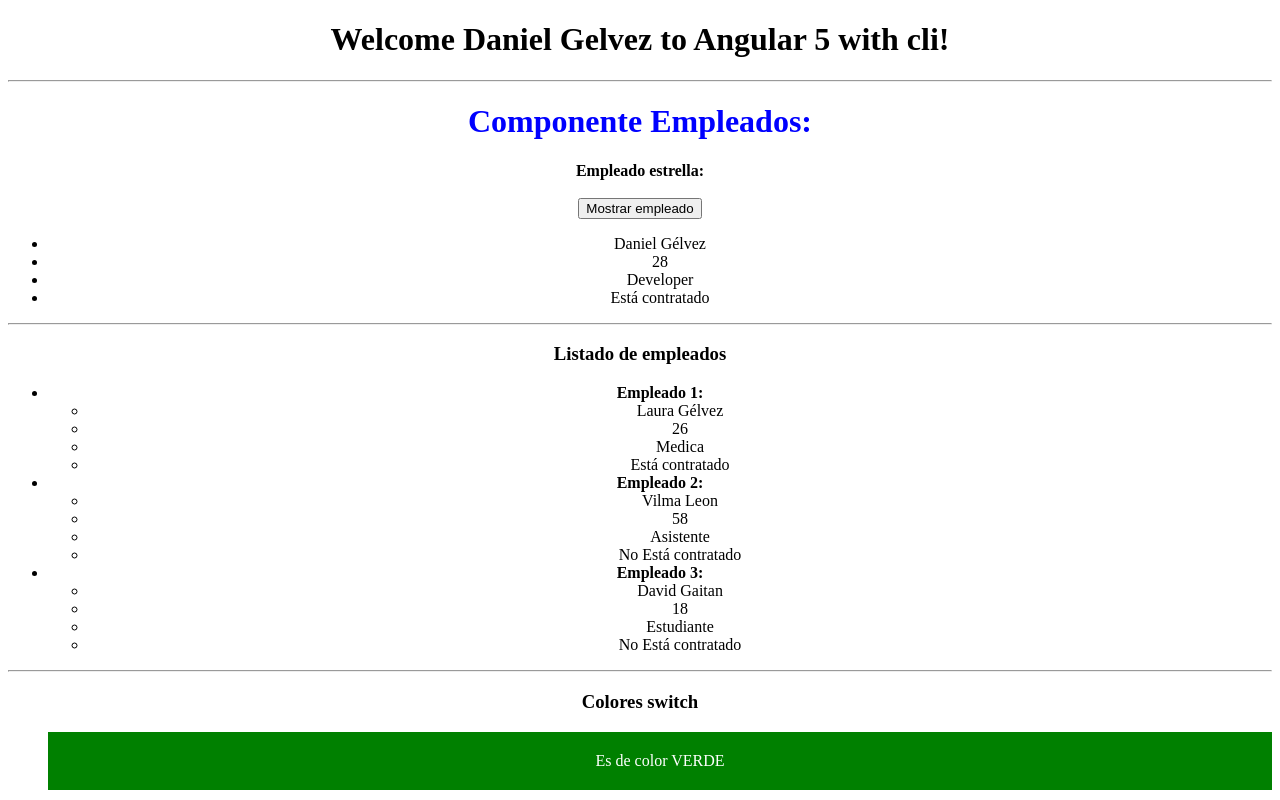
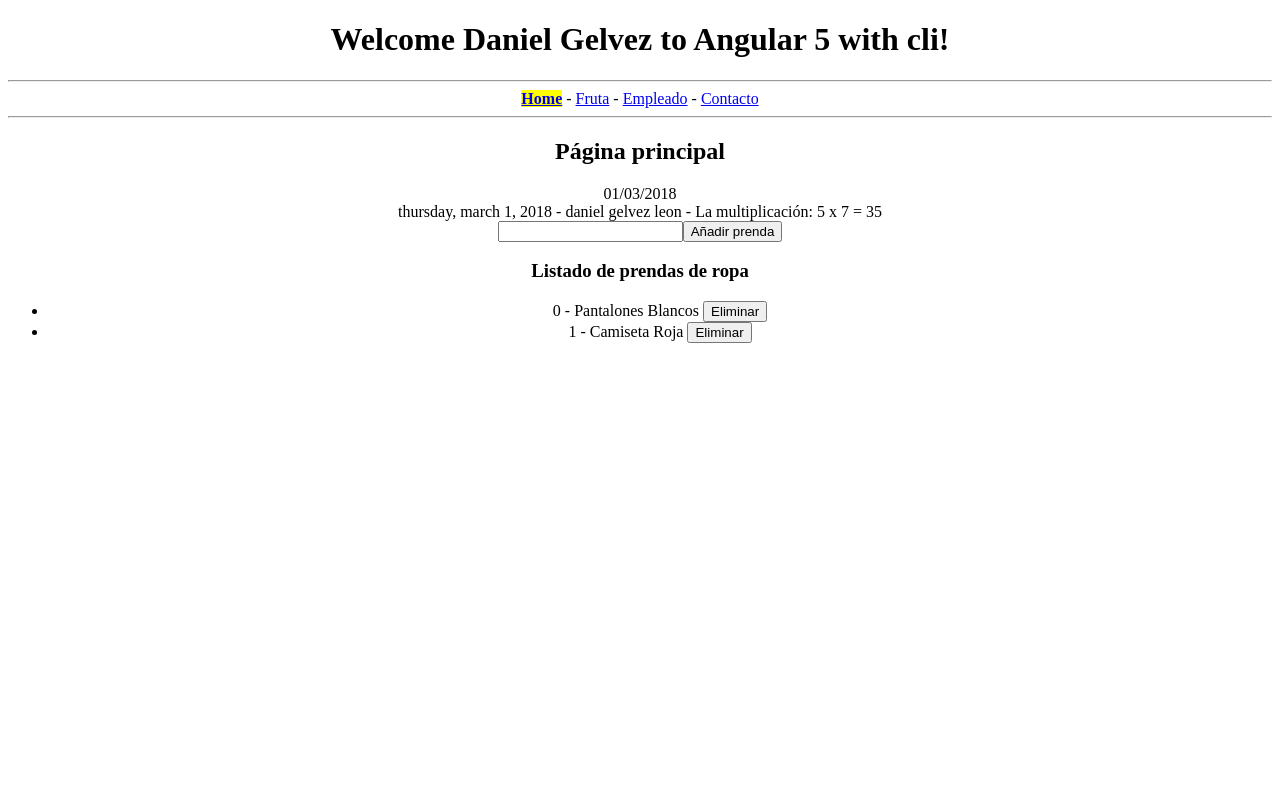
Before and after one commit to DIGelvezL/Angular-5, an Angular app: page /home in a window 1280 px wide. Shown: the top 800 px of the page. Built offline with nearby package versions, Linux system fonts and the light colour scheme.

Commit message:
no message

```diff
--- a/src/app/app.component.html
+++ b/src/app/app.component.html
@@ -3,6 +3,13 @@
   <h1>
     Welcome {{ title }}!
   </h1>
+  <hr>
+    <nav>
+        <a [routerLink]="['/home']" [routerLinkActive]="['activado']"> Home</a> -
+        <a [routerLink]="['/fruta']" [routerLinkActive]="['activado']"> Fruta</a> -
+        <a [routerLink]="['/empleado']" [routerLinkActive]="['activado']"> Empleado</a> -
+        <a [routerLink]="['/contacto']" [routerLinkActive]="['activado']"> Contacto</a>
+    </nav>
   <hr>
   <!-- <fruta></fruta> -->
   <!-- <empleado-tag></empleado-tag> -->
--- /dev/null
+++ b/src/app/contacto/contacto.component.html
@@ -0,0 +1,10 @@
+<h2>{{titulo}}</h2>
+
+<div *ngIf="parametro">
+	Parametro de la url: {{parametro}}
+</div>
+
+<div *ngIf="!parametro">
+	<button (click)="redirigir()">Ir a la pagina con parametro</button>
+	<button (click)="redirigirHome()">Ir a Home</button>
+</div>
--- /dev/null
+++ b/src/app/contacto/contacto.component.ts
@@ -0,0 +1,30 @@
+import { Component } from '@angular/core';
+import { Router, ActivatedRoute, Params } from '@angular/router';
+
+@Component({
+	selector: 'contacto',
+	templateUrl: './contacto.component.html'
+})
+export class ContactoComponent{
+	public titulo = "Página de contacto de la web";
+	public parametro;
+
+	constructor(
+		private _route: ActivatedRoute,
+		private _router: Router
+	){}
+
+	ngOnInit(){
+		this._route.params.forEach((params: Params) => {
+			this.parametro = params['page'];
+		})
+	}
+
+	redirigir(){
+		this._router.navigate(['/contacto', 'digelvezl.com']);
+	}
+
+	redirigirHome(){
+		this._router.navigate(['/home']);
+	}
+}
--- a/src/app/empleado/empleado.component.ts
+++ b/src/app/empleado/empleado.component.ts
@@ -5,7 +5,6 @@ import { EmpleadoEntity } from './empleadoEntity';
 	selector: 'empleado-tag',
 	templateUrl: './empleado.component.html'
 })
-
 export class EmpleadoComponent{
 	public titulo = 'Componente Empleados:';
 	public empleado:EmpleadoEntity;
--- a/src/app/fruta/fruta.component.ts
+++ b/src/app/fruta/fruta.component.ts
@@ -4,7 +4,6 @@ import { Component } from '@angular/core';
 	selector: 'fruta',
 	templateUrl: './fruta.component.html'
 })
-
 export class FrutaComponent{
 	public nombre_componente = 'Componente de fruta';
 	public listado_frutas = 'Naranja, Manzana, Pera y Sandia';
--- /dev/null
+++ b/src/app/home/home.component.html
@@ -0,0 +1,17 @@
+<h2>{{titulo}}</h2>
+
+{{fecha| date:'dd/MM/yyyy'}}
+<br/>
+{{fecha| date:'fullDate' | uppercase | lowercase}} - {{nombre | lowercase}} - {{5| conversor: 7}}
+<br/>
+
+<input type="text" [(ngModel)]="prenda_a_guardar">
+<button (click)="guardarPrenda()">Añadir prenda</button>
+<p *ngIf="prenda_a_guardar">La prenda a guardar es: <strong>{{prenda_a_guardar}}</strong></p>
+<h3>Listado de prendas de ropa</h3>
+<ul>
+	<li *ngFor="let prenda of listado_ropa; let i = index">
+		{{i}} - {{prenda}}
+		<button (click)="eliminarPrenda(i)"> Eliminar</button>
+	</li>
+</ul>
--- /dev/null
+++ b/src/app/home/home.component.ts
@@ -0,0 +1,36 @@
+import { Component } from '@angular/core';
+import { RopaService } from '../services/ropa.service';
+
+@Component({
+	selector: 'home',
+	templateUrl: './home.component.html',
+	providers: [RopaService]
+})
+export class HomeComponent{
+	public titulo = "Página principal";
+	public listado_ropa:Array<string>;
+	public prenda_a_guardar:string;
+
+	public fecha;
+	public nombre = "DANIEL gelvez LEON"
+
+	constructor(
+		private _ropaService: RopaService
+	){
+		this.fecha = new Date(2018, 2, 1);
+	}
+
+	ngOnInit(){
+		this.listado_ropa = this._ropaService.getRopa();
+		console.log(this.listado_ropa);
+	}
+
+	guardarPrenda(){
+		this._ropaService.addRopa(this.prenda_a_guardar);
+		this.prenda_a_guardar = null;
+	}
+
+	eliminarPrenda(index:number){
+		this._ropaService.deleteRopa(index);
+	}
+}
--- /dev/null
+++ b/src/app/pipes/conversor.pipe.ts
@@ -0,0 +1,13 @@
+import { Pipe, PipeTransform } from '@angular/core';
+
+@Pipe({name: 'conversor'})
+export class ConversorPipe implements PipeTransform{
+	transform(value, por){
+		let value_one = parseInt(value);
+		let value_two = parseInt(por);
+
+		let result = "La multiplicación: " + value_one + " x " + value_two + " = " + (value_one * value_two);
+
+		return result;
+	}
+}
--- /dev/null
+++ b/src/app/services/ropa.service.ts
@@ -0,0 +1,27 @@
+import { Injectable } from '@angular/core';
+
+@Injectable()
+export class RopaService{
+	public nombre_prenda = 'Pantalones vaqueros';
+	public coleccion_ropa = ['Pantalones Blancos', 'Camiseta Roja'];
+
+	prueba(){
+		return this.nombre_prenda;
+	}
+
+	addRopa(nombre_prenda:string):Array<string>{
+		this.coleccion_ropa.push(nombre_prenda);
+
+		return this.getRopa();
+	}
+
+	deleteRopa(index:number){
+		this.coleccion_ropa.splice(index, 1);
+
+		return this.getRopa();
+	}
+
+	getRopa():Array<string>{
+		return this.coleccion_ropa;
+	}
+}
--- a/src/assets/styles.css
+++ b/src/assets/styles.css
@@ -11,3 +11,8 @@
 .letraGrande{
 	font-size:40px;
 }
+
+.activado{
+	font-weight: bold;
+	background: yellow;
+}
```
Also changed, not shown: src/app/app.module.ts (+8 -1 lines), src/app/app.routing.ts (+7 -2 lines).
